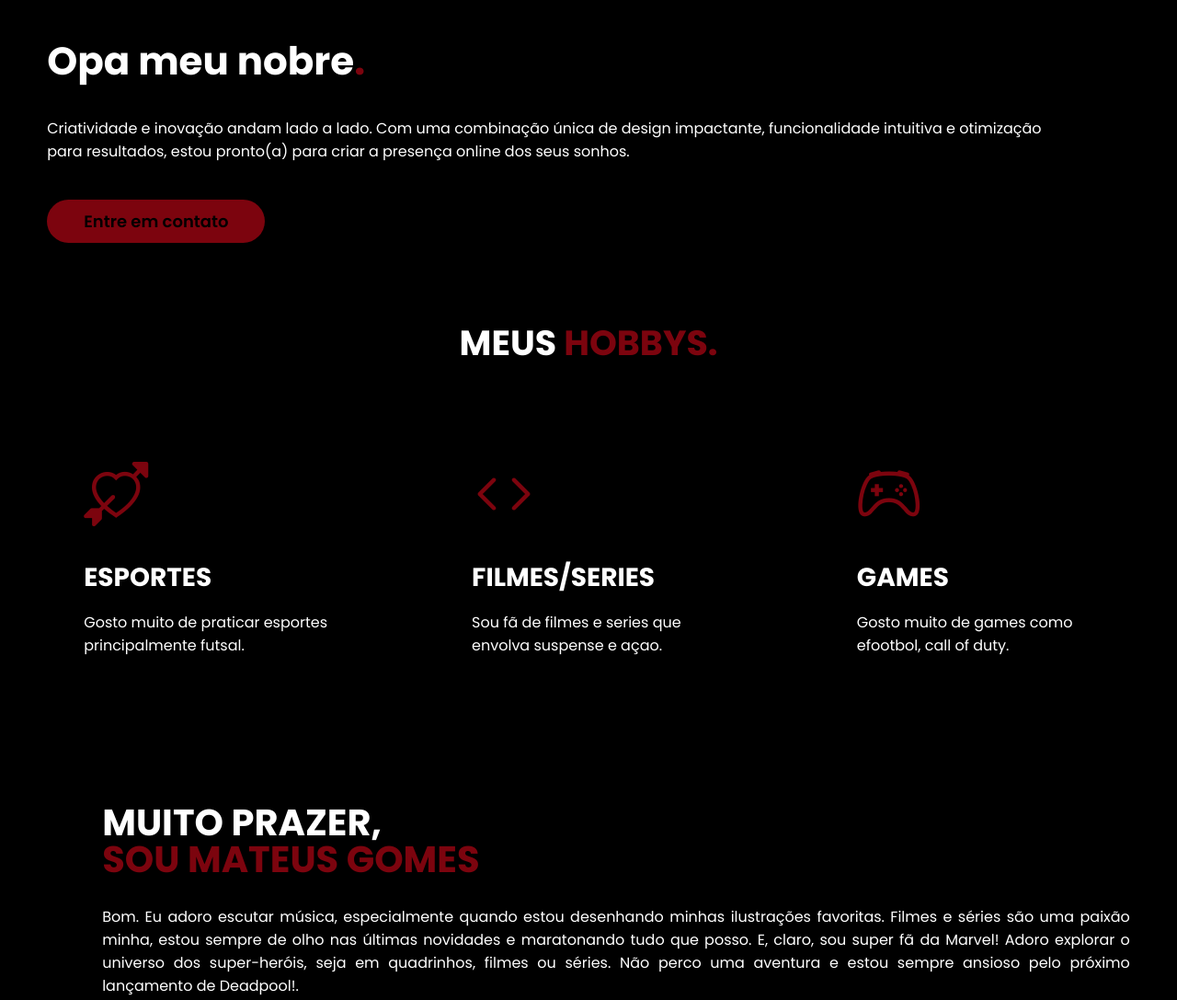
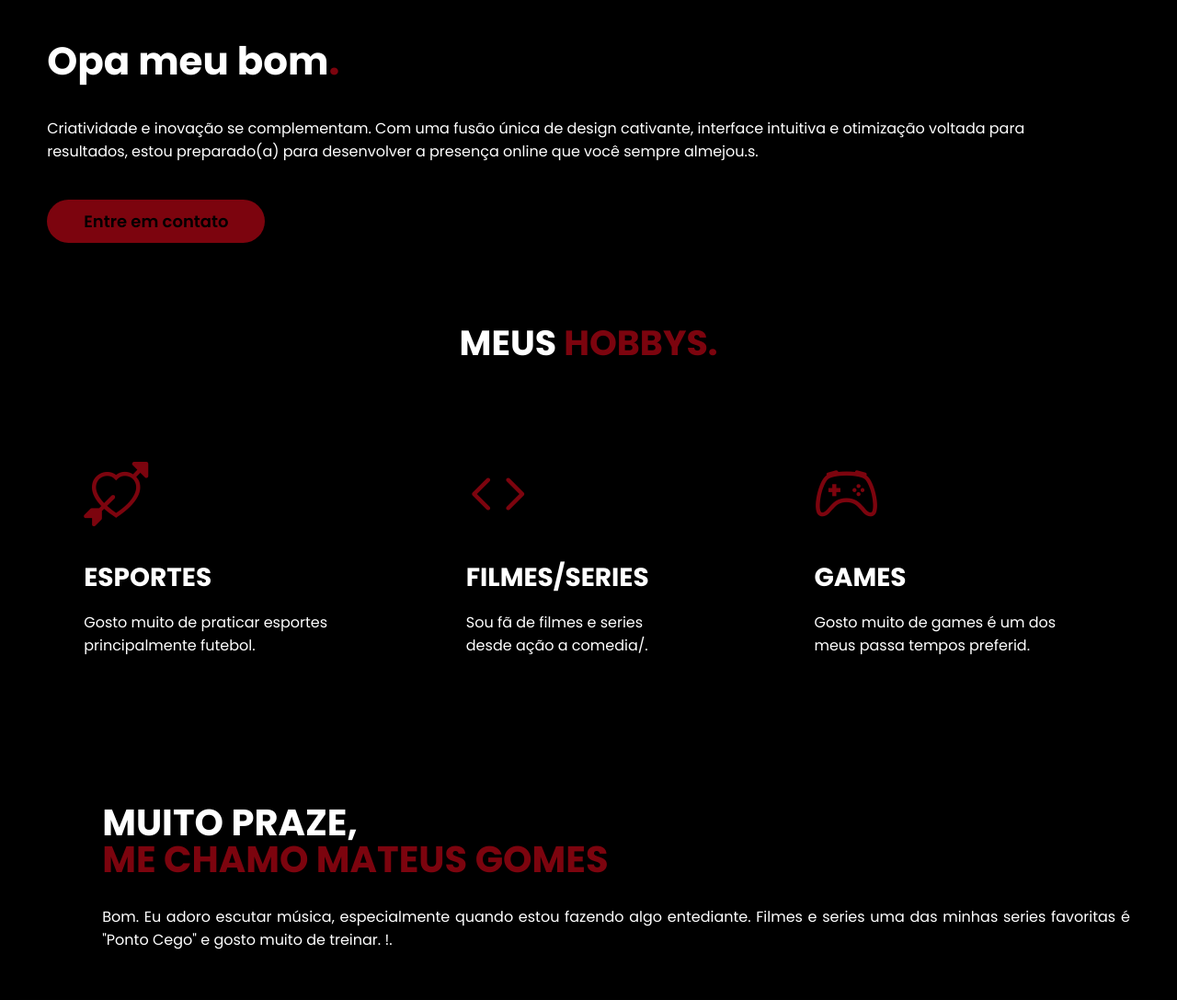
Before and after one commit to gmateus007/portifolio-gomes, a plain HTML site: page index.html in a window 1280 px wide. Shown: the part 120-1207 px from the top of the page at 92% size. Drawn offline with nearby package versions, Linux system fonts and the light colour scheme.

Commit message:
Update index.html

```diff
--- a/index.html
+++ b/index.html
@@ -91,8 +91,8 @@
             <div class="interface">
                 <div class="flex">
                     <div class="txt-topo-site">
-                        <h1>Opa meu nobre<span>.</span></h1>
-                        <p>Criatividade e inovação andam lado a lado. Com uma combinação única de design impactante, funcionalidade intuitiva e otimização para resultados, estou pronto(a) para criar a presença online dos seus sonhos.</p>
+                        <h1>Opa meu bom<span>.</span></h1>
+                        <p>Criatividade e inovação se complementam. Com uma fusão única de design cativante, interface intuitiva e otimização voltada para resultados, estou preparado(a) para desenvolver a presença online que você sempre almejou.s.</p>
 
                         <div class="btn-contato">
                             <a href="https://jaozinngabs.github.io/formulario/">
@@ -115,21 +115,21 @@
                     <div class="especialidades-box">
                         <i class="bi bi-arrow-through-heart"></i>
                         <h3>ESPORTES</h3>
-                        <p>Gosto muito de praticar esportes principalmente futsal.</p>
+                        <p>Gosto muito de praticar esportes principalmente futebol.</p>
                     </div>
                     <!--especialidades-box-->
 
                     <div class="especialidades-box">
                         <i class="bi bi-code"></i>
                         <h3>FILMES/SERIES</h3>
-                        <p>Sou fã de filmes e series que envolva suspense e açao.</p>
+                        <p>Sou fã de filmes e series desde ação a comedia/.</p>
                     </div>
                     <!--especialidades-box-->
 
                     <div class="especialidades-box">
                         <i class="bi bi-controller"></i>
                         <h3>GAMES</h3>
-                        <p>Gosto muito de games como efootbol, call of duty.</p>
+                        <p>Gosto muito de games é um dos meus passa tempos preferid.</p>
                     </div><!--especialidades-box-->
                 </div><!--flex-->
             </div><!--interface-->
@@ -143,8 +143,8 @@
                     </div><!--img-sobre-->
 
                     <div class="txt-sobre">
-                        <h2>MUITO PRAZER, <span>SOU MATEUS GOMES</span></h2>
-                        <p>Bom. Eu adoro escutar música, especialmente quando estou desenhando minhas ilustrações favoritas. Filmes e séries são uma paixão minha, estou sempre de olho nas últimas novidades e maratonando tudo que posso. E, claro, sou super fã da Marvel! Adoro explorar o universo dos super-heróis, seja em quadrinhos, filmes ou séries. Não perco uma aventura e estou sempre ansioso pelo próximo lançamento de Deadpool!.</p>
+                        <h2>MUITO PRAZE, <span>ME CHAMO MATEUS GOMES</span></h2>
+                        <p>Bom. Eu adoro escutar música, especialmente quando estou fazendo algo entediante. Filmes e series uma das minhas series favoritas é "Ponto Cego" e gosto muito de treinar.  !.</p>
                     </div><!--txt-sobre-->
                 </div><!--flex-->
             </div><!--interface-->
```
